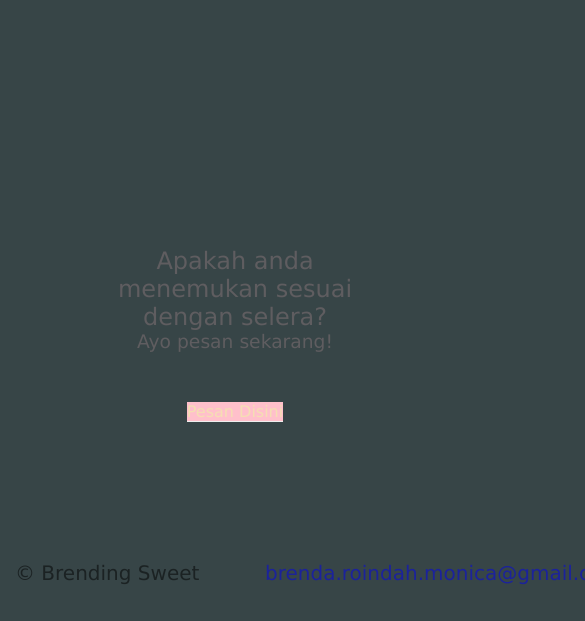
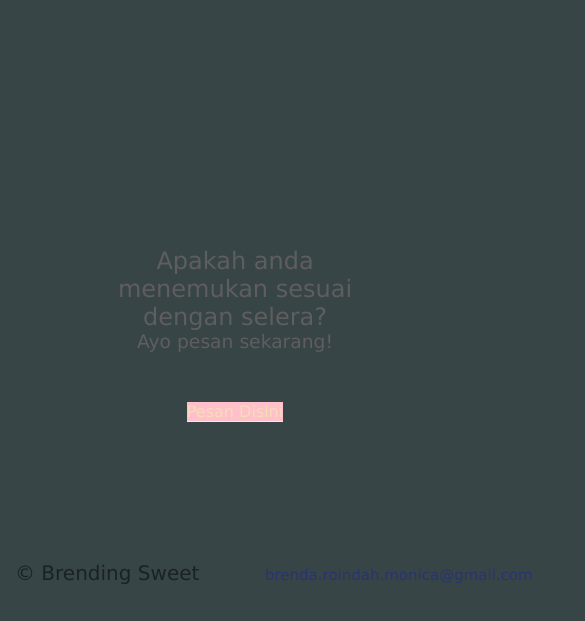
Before and after one commit to lookupfrans/brending-sweet, a plain HTML site: page index.html in a window 390 px wide. Shown: the part 2895-3516 px from the top of the page, 585 px wide, since content can reach past the window. Drawn offline with Linux system fonts and the light colour scheme.

Commit message:
Update responsive.css

```diff
--- a/responsive.css
+++ b/responsive.css
@@ -27,6 +27,13 @@
        font-size: 20px;
        opacity: 0.5;
        margin-left: 15px;
+       opacity: 0.5;
+    }
+
+     .row .col ul li a {
+       opacity: 0.5;
+       font-size: 15px;
+       margin-bottom: 2px;
     }
 
     .lesson {
```
